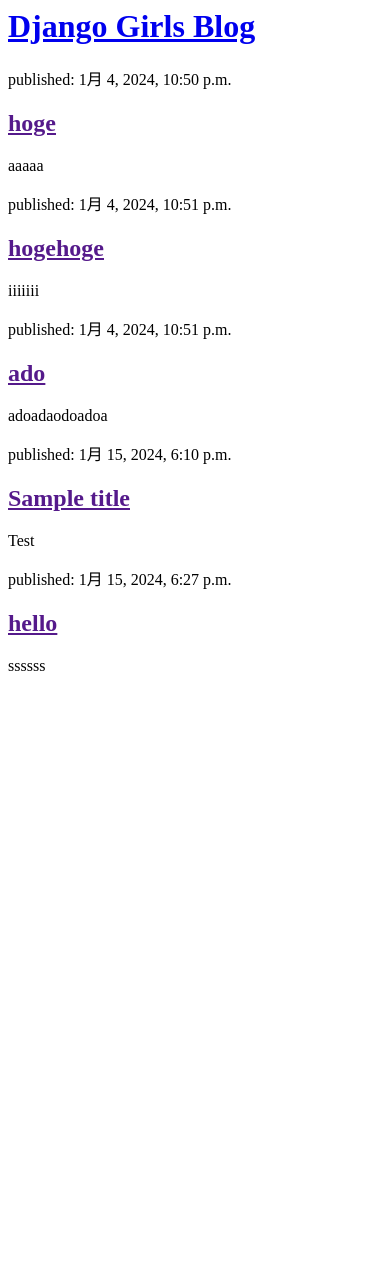
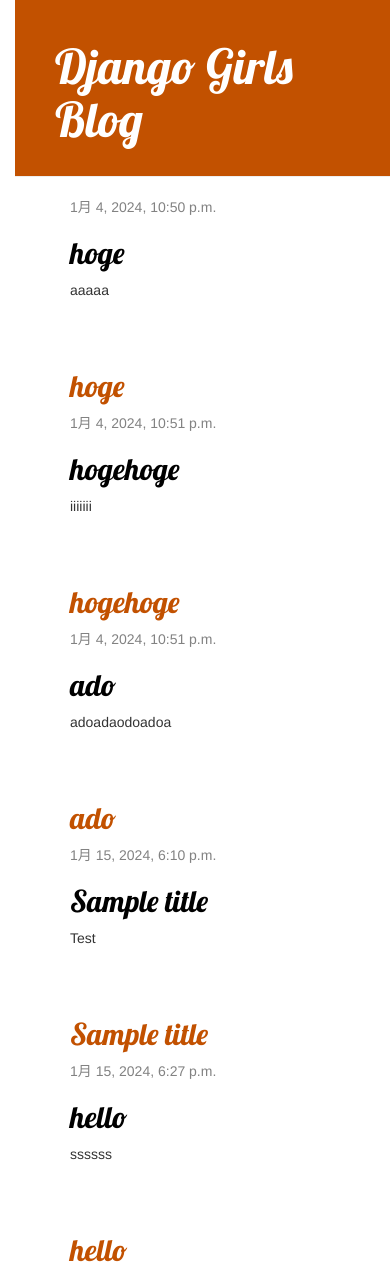
Before and after one commit to takenakayuuki0901/my-first-blog, a Django app: page / in a window 390 px wide. Before the commit the page ends 671 px from the top, so only its background shows below. Run offline with Django 3.2, Linux system fonts and the light colour scheme; data comes from the database, SQL or seed files in the repository; both versions use the stored data as it was after the commit; some libraries are stand-ins or nearby versions.

Commit message:
Added view and template for detailed blog post as well as CSS for the site.

```diff
--- /dev/null
+++ b/blog/static/css/blog.css
@@ -0,0 +1,65 @@
+body {
+  padding-left: 15px;
+}
+
+h1 a,
+h2 a {
+  color: #c25100;
+  font-family: "Lobster";
+}
+.page-header {
+  background-color: #c25100;
+  margin-top: 0;
+  padding: 20px 20px 20px 40px;
+}
+
+.page-header h1,
+.page-header h1 a,
+.page-header h1 a:visited,
+.page-header h1 a:active {
+  color: #ffffff;
+  font-size: 36pt;
+  text-decoration: none;
+}
+
+.content {
+  margin-left: 40px;
+}
+
+h1,
+h2,
+h3,
+h4 {
+  font-family: "Lobster", cursive;
+}
+
+.date {
+  color: #828282;
+}
+
+.save {
+  float: right;
+}
+
+.post-form textarea,
+.post-form input {
+  width: 100%;
+}
+
+.top-menu,
+.top-menu:hover,
+.top-menu:visited {
+  color: #ffffff;
+  float: right;
+  font-size: 26pt;
+  margin-right: 20px;
+}
+
+.post {
+  margin-bottom: 70px;
+}
+
+.post h2 a,
+.post h2 a:visited {
+  color: #000000;
+}
--- /dev/null
+++ b/blog/templates/blog/base.html
@@ -0,0 +1,31 @@
+{% load static %}
+<html>
+  <head>
+    <title>Django Girls blog</title>
+    <link
+      rel="stylesheet"
+      href="//maxcdn.bootstrapcdn.com/bootstrap/3.2.0/css/bootstrap.min.css"
+    />
+    <link
+      rel="stylesheet"
+      href="//maxcdn.bootstrapcdn.com/bootstrap/3.2.0/css/bootstrap-theme.min.css"
+    />
+    <link rel="stylesheet" href="{% static 'css/blog.css' %}" />
+    <link
+      href="//fonts.googleapis.com/css?family=Lobster&subset=latin,latin-ext"
+      rel="stylesheet"
+      type="text/css"
+    />
+  </head>
+
+  <body>
+    <div class="page-header">
+      <h1><a href="/">Django Girls Blog</a></h1>
+    </div>
+    <div class="content container">
+      <div class="row">
+        <div class="col-md-8">{% block content %} {% endblock %}</div>
+      </div>
+    </div>
+  </body>
+</html>
--- a/blog/templates/blog/post_list.html
+++ b/blog/templates/blog/post_list.html
@@ -1,18 +1,8 @@
-<html>
-  <head>
-    <title>Django Girls blog</title>
-  </head>
-  <body>
-    <div>
-      <h1><a href="/">Django Girls Blog</a></h1>
-    </div>
-
-    {% for post in posts %}
-    <div>
-      <p>published: {{ post.published_date }}</p>
-      <h2><a href="">{{ post.title }}</a></h2>
-      <p>{{ post.text|linebreaksbr }}</p>
-    </div>
-    {% endfor %}
-  </body>
-</html>
+{% extends 'blog/base.html' %} {% block content %} {% for post in posts %}
+<div class="post">
+  <div class="date">{{ post.published_date }}</div>
+  <h2><a href="">{{ post.title }}</a></h2>
+  <p>{{ post.text|linebreaksbr }}</p>
+</div>
+<h2><a href="{% url 'post_detail' pk=post.pk %}">{{ post.title }}</a></h2>
+{% endfor %} {% endblock %}
--- a/blog/urls.py
+++ b/blog/urls.py
@@ -3,4 +3,5 @@
 
 urlpatterns = [
     path("", views.post_list, name="post_list"),
+    path("post/<int:pk>/", views.post_detail, name="post_detail"),
 ]
--- a/blog/views.py
+++ b/blog/views.py
@@ -1,6 +1,7 @@
 from django.shortcuts import render
 from django.utils import timezone
 from .models import Post
+from django.shortcuts import render, get_object_or_404
 
 
 def post_list(request):
@@ -8,3 +9,8 @@
         "published_date"
     )
     return render(request, "blog/post_list.html", {"posts": posts})
+
+
+def post_detail(request, pk):
+    post = get_object_or_404(Post, pk=pk)
+    return render(request, "blog/post_detail.html", {"post": post})
```
Also changed, not shown: blog/templates/blog/post_detail.html (added, +9 -0 lines), db.sqlite3.
